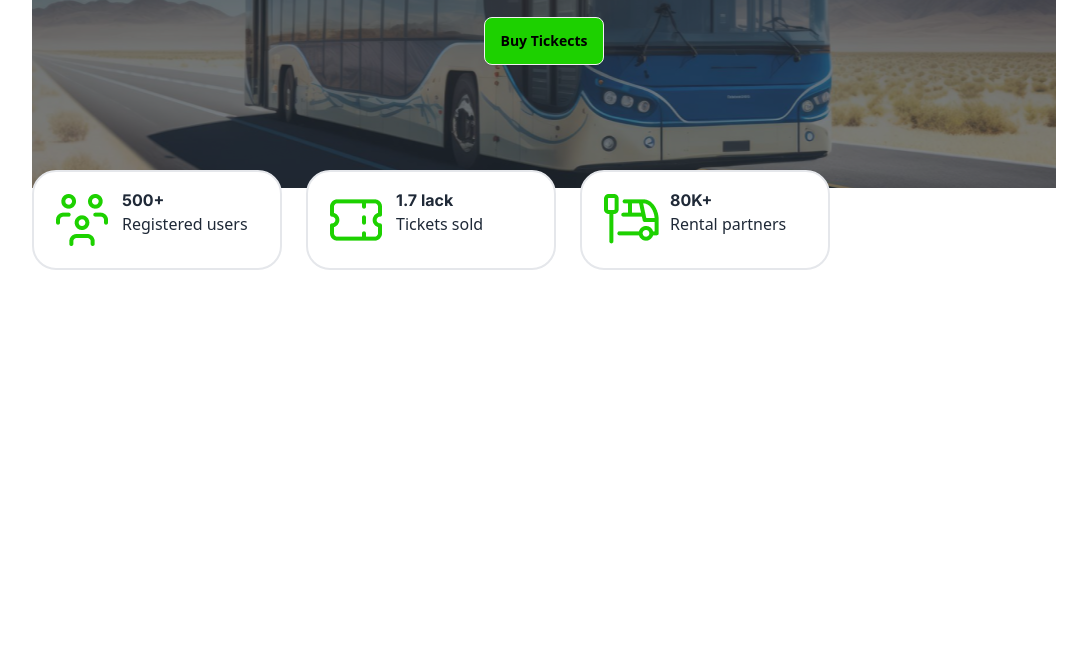
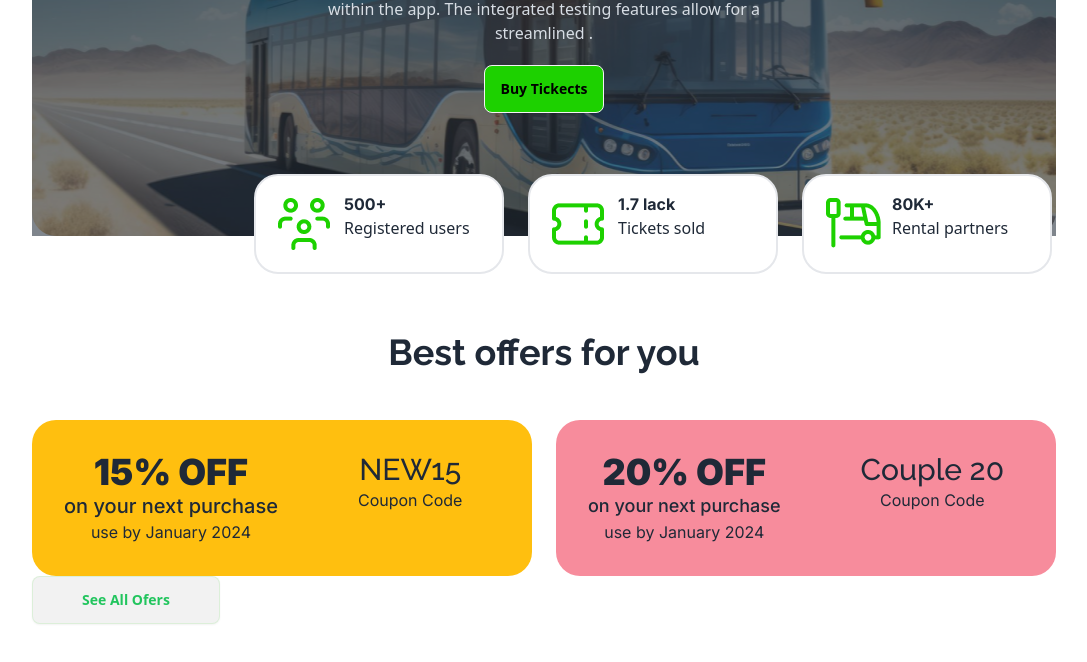
Before and after one commit to tandra048/Assignment5, a plain HTML site: page index.html in a window 1280 px wide. Shown: the part 526-1188 px from the top of the page, without its empty margins (96-1183 px from the left). Before the commit the page ends 800 px from the top, so only its background shows below. Drawn offline with nearby package versions, Linux system fonts and the light colour scheme.

Commit message:
cupon section added

```diff
--- a/index.html
+++ b/index.html
@@ -31,9 +31,9 @@
             </div>
           </div>
     </header>
-    <main>
-     <section class="lg:mx-32 ">
-      <div class="hero h-[550px] relative" style="background-image: url(images/banner.png);">
+    <main class="lg:mx-32 lg:py-12">
+     <section class="pb-12">
+      <div class="hero h-[550px] w-full  rounded-3xl" style="background-image: url(images/banner.png);">
         <div class="hero-overlay bg-opacity-60"></div>
         <div class="hero-content text-center text-neutral-content">
           <div class="max-w-md">
@@ -43,7 +43,7 @@
           </div>
         </div>
       </div>
-      <div class="flex gap-6  absolute bottom-1 right-[-1]">
+      <div class="flex gap-6  absolute left-[350px] top-[700px] ">
         <div class="flex box-border h-[100px] w-[250px] bg-white p-4 border-2 rounded-3xl gap-2">
           <div><img src="images/people.png" alt=""></div>
           <div>
@@ -66,8 +66,39 @@
           </div>
         </div>
       </div>
+      </section>
 
+     <section class="lg:py-12 flex flex-col justify-item-center text-center">
+      <h1 class="text-4xl font-bold font-raleway">Best offers for you</h1>
+      <div class="mt-12 flex gap-6 ali">
+        <div class="flex flex-row gap-10 rounded-3xl p-8 bg-[#FFBF0F] w-[500px]">
+          <div class="">
+          <h1 class="font-black font-inter text-4xl">15% OFF</h1>
+          <p class="font-medium font-inter text-xl">on your next purchase</p>
+          <p class="font-inter"> use by January 2024</p>
+          </div>
+          <hr>
+          <div>
+            <h1 class="font-medium font-raleway text-3xl">NEW15</h1>
+            <p class="font-inter">Coupon Code</p>
+          </div>
+        </div>
+        <div class="flex flex-row gap-10 rounded-3xl p-8 bg-[#F78C9C] w-[500px]">
+          <div class="">
+          <h1 class="font-black font-inter text-4xl">20% OFF</h1>
+          <p class="font-medium font-inter text-lg">on your next purchase</p>
+          <p class="font-inter"> use by January 2024</p>
+          </div>
+          <hr>
+          <div>
+            <h1 class="font-medium font-raleway text-3xl">Couple 20</h1>
+            <p class="font-inter">Coupon Code</p>
+          </div>
+        </div>
+      </div>
+      <button class="btn w-[188px]  text-green-500 boder-1 border-[#1dd1001a]">See All Ofers</button>
      </section>
+
     </main>
     <footer>
 
```
